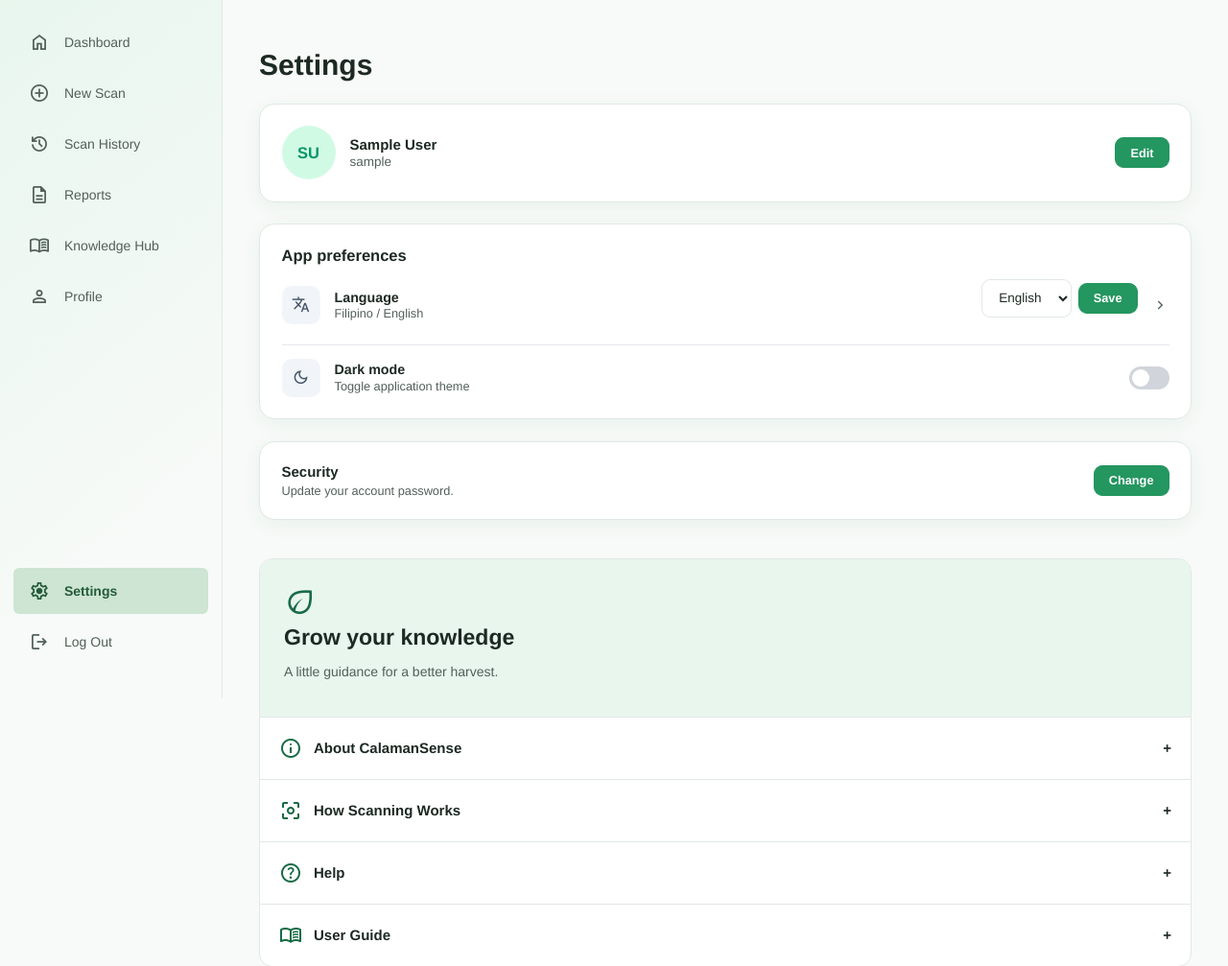
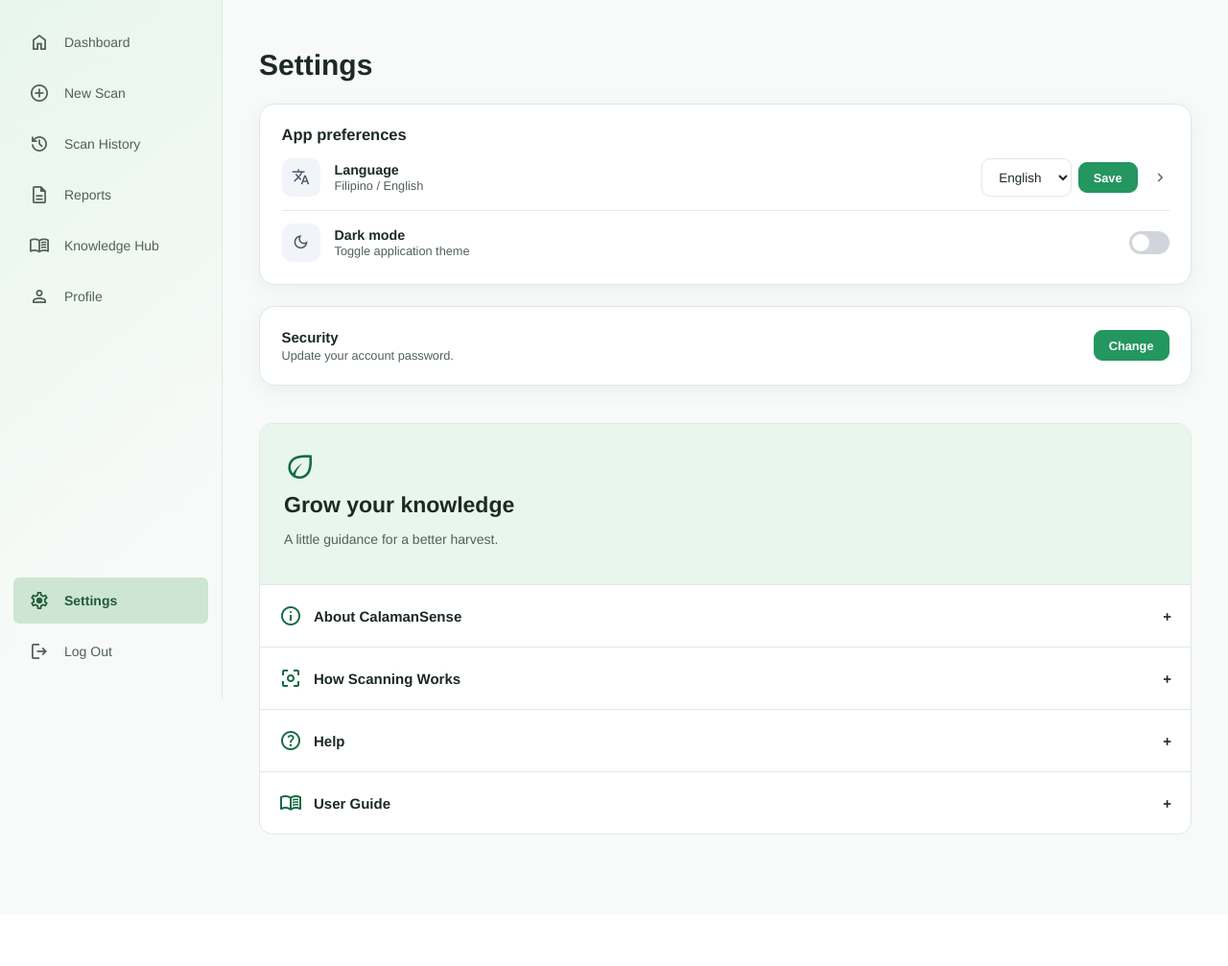
Before and after one commit to naoi-reii/calaman_sense, a Django app: page /settings/ in a window 1280 px wide. Shown: the part 72-1079 px from the top of the page at 96% size. After the commit the page ends 942 px from the top, so only its background shows below. Run offline with Django 5.2, Linux system fonts and the light colour scheme; the visitor is signed in with stand-in values (Sample User, id 1); data that the repository does not hold is empty; some web fonts are replaced.

Commit message:
remove the profile edit on settings because it was moved on a standalone profile page

```diff
--- a/analyzer/views.py
+++ b/analyzer/views.py
@@ -301,14 +301,6 @@ def settings_view(request):
                 user = password_form.save()
                 update_session_auth_hash(request, user)
                 return redirect('settings')
-        elif 'update_profile' in request.POST:
-            request.user.first_name = request.POST.get('first_name', '')
-            request.user.last_name = request.POST.get('last_name', '')
-            username = request.POST.get('username')
-            if username:
-                request.user.username = username
-            request.user.save()
-            return redirect('settings')
         else:
             password_form = SetPasswordForm(request.user)
     else:
--- a/templates/settings.html
+++ b/templates/settings.html
@@ -52,38 +52,7 @@
         font-size: 1.1rem;
     }
 
-    /* Profile header */
-    .profile-header {
-        display: flex;
-        align-items: center;
-        gap: 1rem;
-    }
 
-    .profile-avatar {
-        width: 56px;
-        height: 56px;
-        border-radius: 50%;
-        background-color: var(--accent-green-bg);
-        color: var(--accent-green-fg);
-        display: flex;
-        align-items: center;
-        justify-content: center;
-        font-weight: 700;
-        font-size: 1.1rem;
-        flex-shrink: 0;
-    }
-
-    .profile-name {
-        margin: 0;
-        font-weight: 700;
-        color: var(--black);
-    }
-
-    .profile-meta {
-        margin: 0.15rem 0 0 0;
-        color: var(--gray-dark);
-        font-size: 0.9rem;
-    }
 
     /* Settings rows */
     .settings-list {
@@ -209,19 +178,7 @@
             margin-bottom: 0.75rem;
         }
 
-        .profile-avatar {
-            width: 48px;
-            height: 48px;
-            font-size: 1rem;
-        }
 
-        .profile-name {
-            font-size: 0.95rem;
-        }
-
-        .profile-meta {
-            font-size: 0.8rem;
-        }
 
         .settings-row {
             padding: 0.7rem 0;
@@ -284,19 +241,7 @@
 
 <div class="settings-page">
 
-    <!-- Profile -->
-    <div class="box">
-        <div class="profile-header" style="justify-content: space-between; width: 100%;">
-            <div style="display: flex; align-items: center; gap: 1rem;">
-                <div class="profile-avatar">{{ request.user.first_name|first|default:request.user.username|first|upper }}{{ request.user.last_name|first|default:""|upper }}</div>
-                <div>
-                    <p class="profile-name">{{ request.user.first_name|default:request.user.username }} {{ request.user.last_name }}</p>
-                    <p class="profile-meta">{{ request.user.username }}</p>
-                </div>
-            </div>
-            <button type="button" onclick="document.getElementById('profileModal').style.display='flex'">{% ui 'Edit' 'I-edit' %}</button>
-        </div>
-    </div>
+
 
     <!-- App preferences -->
     <div class="box">
@@ -442,41 +387,14 @@
     </div>
 </div>
 
-<div id="profileModal" class="modal" style="display: none;">
-    <div class="modal-content box" style="position: relative; width: 100%; max-width: 500px; background-color: var(--white); margin: auto;">
-        <span class="close-modal" onclick="document.getElementById('profileModal').style.display='none'" style="color: var(--black); top: 10px; right: 20px;">&times;</span>
-        <h3 style="margin-top: 0;">{% ui 'Edit Profile' 'I-edit ang Profile' %}</h3>
 
-        <form method="POST">
-            {% csrf_token %}
-            <input type="hidden" name="update_profile" value="1">
-            <div style="margin-bottom: 1rem;">
-                <label class="spec-label" for="first_name">{% ui 'First Name' 'Pangalan' %}</label>
-                <input type="text" name="first_name" id="first_name" value="{{ request.user.first_name }}" style="width: 100%; padding: 0.5rem; border: 1px solid #ccc; border-radius: 4px; box-sizing: border-box;">
-            </div>
-            <div style="margin-bottom: 1rem;">
-                <label class="spec-label" for="last_name">{% ui 'Last Name' 'Apelyido' %}</label>
-                <input type="text" name="last_name" id="last_name" value="{{ request.user.last_name }}" style="width: 100%; padding: 0.5rem; border: 1px solid #ccc; border-radius: 4px; box-sizing: border-box;">
-            </div>
-            <div style="margin-bottom: 1rem;">
-                <label class="spec-label" for="username">{% ui 'Username' 'Username' %}</label>
-                <input type="text" name="username" id="username" value="{{ request.user.username }}" required style="width: 100%; padding: 0.5rem; border: 1px solid #ccc; border-radius: 4px; box-sizing: border-box;">
-            </div>
-            <button type="submit" style="margin-top: 1rem; width: 100%;">{% ui 'Save Changes' 'I-save ang mga Pagbabago' %}</button>
-        </form>
-    </div>
-</div>
 
 <script>
     // Close modal when clicking outside of the content box
     window.onclick = function(event) {
         const modal = document.getElementById('passwordModal');
-        const profileModal = document.getElementById('profileModal');
         if (event.target == modal) {
             modal.style.display = "none";
-        }
-        if (event.target == profileModal) {
-            profileModal.style.display = "none";
         }
     }
 
```
Also changed, not shown: media/scans/example_kZpOg7S_BN9r9rU.jpg (added).
